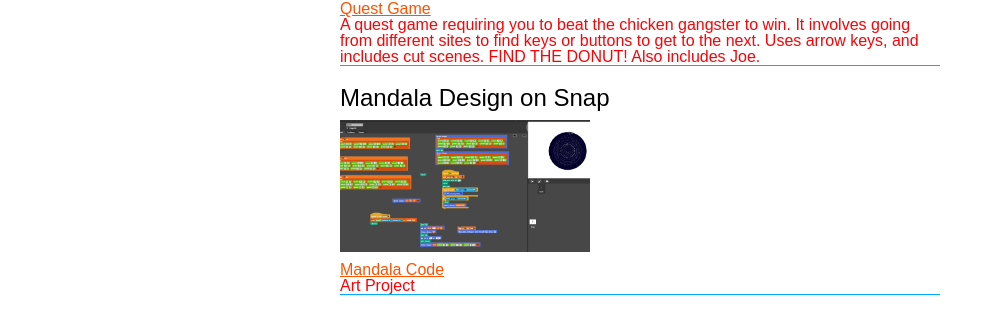
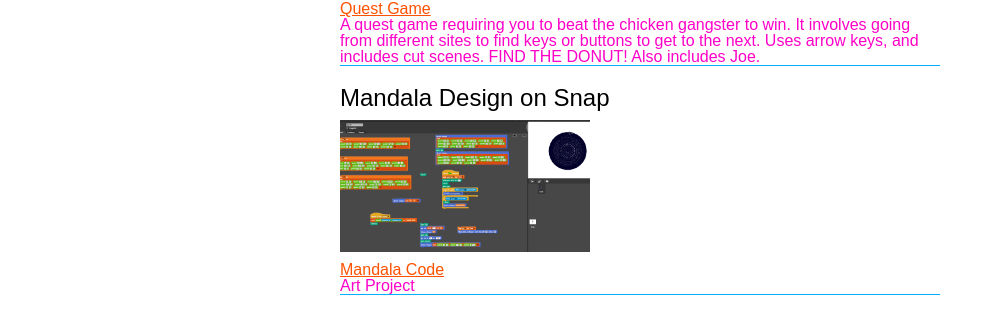
Before and after one commit to JAikenaga/AP-CS-Project-Site, a plain HTML site: page index.html in a window 1280 px wide. Shown: the part 745-1060 px from the top of the page, without its empty margins (0-983 px from the left). Drawn offline with Linux system fonts and the light colour scheme.

Commit message:
Update styles.css

```diff
--- a/styles.css
+++ b/styles.css
@@ -22,7 +22,7 @@
     clear: both;
 }
 .paragraph {
-    color: rgb(330, 1, 4);
+    color: rgb(330, 1, 200);
 }
 #projects {
     margin: 0 auto;
```
